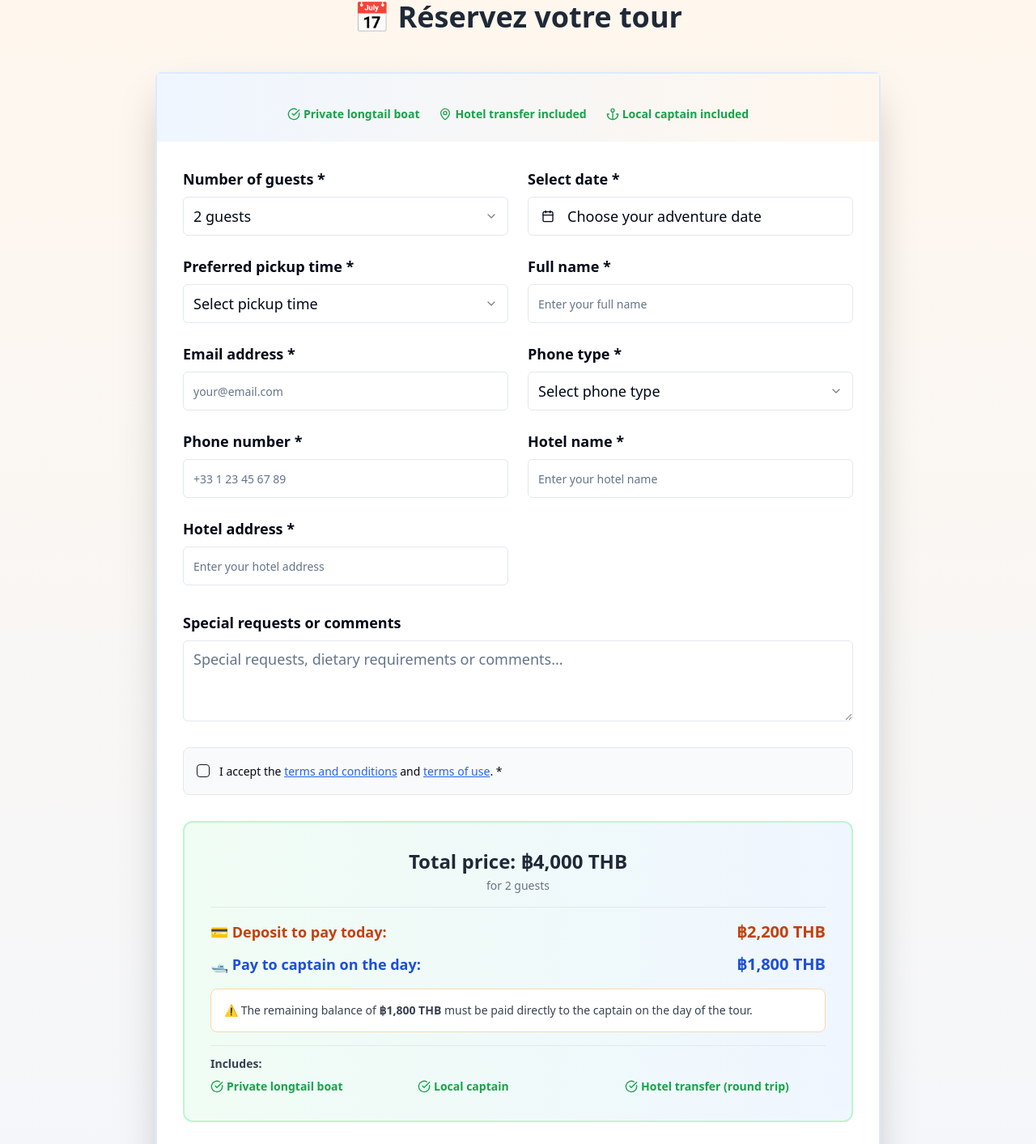
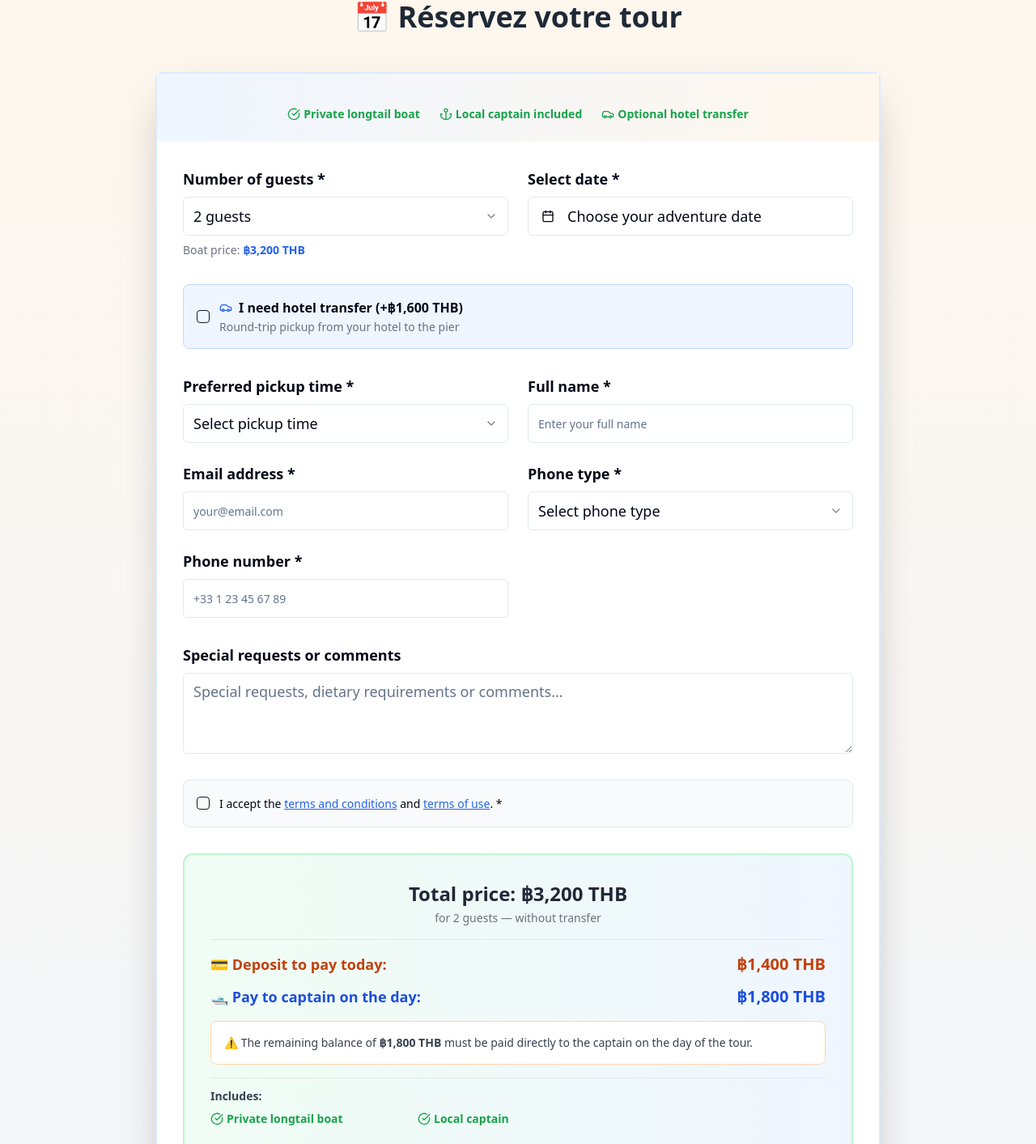
Before and after one commit to Creamylil/ltb-samuiss, a React (Vite) app: page /booking in a window 1280 px wide. Shown: the part 3254-4667 px from the top of the page at 81% size. Built offline with nearby package versions, Linux system fonts and the light colour scheme.

Commit message:
Add hotel transfer option

```diff
--- a/src/components/BookingForm.tsx
+++ b/src/components/BookingForm.tsx
@@ -1,7 +1,7 @@
 
-import React, { useState, useEffect } from 'react';
+import React, { useState } from 'react';
 import { Button } from "@/components/ui/button";
-import { Card, CardContent, CardHeader, CardTitle } from "@/components/ui/card";
+import { Card, CardContent, CardHeader } from "@/components/ui/card";
 import { Input } from "@/components/ui/input";
 import { Label } from "@/components/ui/label";
 import { Select, SelectContent, SelectItem, SelectTrigger, SelectValue } from "@/components/ui/select";
@@ -9,7 +9,7 @@ import { Textarea } from "@/components/ui/textarea";
 import { Calendar } from "@/components/ui/calendar";
 import { Popover, PopoverContent, PopoverTrigger } from "@/components/ui/popover";
 import { Checkbox } from "@/components/ui/checkbox";
-import { CalendarIcon, CheckCircle, Users, MapPin, Shield, Clock, Anchor } from 'lucide-react';
+import { CalendarIcon, CheckCircle, Users, MapPin, Shield, Clock, Anchor, Car } from 'lucide-react';
 import { format } from "date-fns";
 import { enUS } from "date-fns/locale";
 import { supabase } from "@/integrations/supabase/client";
@@ -33,10 +33,10 @@ interface BookingData {
 const TAXI_PRICE = 1600;
 
 function getPricingTier(people: number) {
-  if (people <= 3) return { captainPrice: 1800, margin: 600 };
-  if (people <= 4) return { captainPrice: 2000, margin: 1000 };
-  if (people <= 7) return { captainPrice: 2500, margin: 1500 };
-  return { captainPrice: 3000, margin: 2000 };
+  if (people <= 3) return { captainPrice: 1800, boatPrice: 3200 };
+  if (people <= 4) return { captainPrice: 2000, boatPrice: 4200 };
+  if (people <= 7) return { captainPrice: 2500, boatPrice: 5000 };
+  return { captainPrice: 3000, boatPrice: 6000 };
 }
 
 const BookingForm = () => {
@@ -53,21 +53,32 @@ const BookingForm = () => {
     comment: ''
   });
 
+  const [needsTransfer, setNeedsTransfer] = useState(false);
   const [isProcessing, setIsProcessing] = useState(false);
   const [termsAccepted, setTermsAccepted] = useState(false);
 
-  const { captainPrice, margin } = getPricingTier(bookingData.people);
-  const totalPrice = captainPrice + TAXI_PRICE + margin;
-  const deposit = TAXI_PRICE + margin;
+  const { captainPrice, boatPrice } = getPricingTier(bookingData.people);
+  const margin = boatPrice - captainPrice;
+  const totalPrice = needsTransfer ? boatPrice + TAXI_PRICE : boatPrice;
+  const deposit = needsTransfer ? margin + TAXI_PRICE : margin;
   const remainingToCaptain = captainPrice;
 
   const handleSubmit = async (e: React.FormEvent) => {
     e.preventDefault();
 
-    if (!bookingData.date || !bookingData.name || !bookingData.email || !bookingData.hotelName || !bookingData.hotelAddress || !bookingData.pickupTime) {
+    if (!bookingData.date || !bookingData.name || !bookingData.email || !bookingData.pickupTime) {
       toast({
         title: "Required fields",
         description: "Please fill in all required fields",
+        variant: "destructive"
+      });
+      return;
+    }
+
+    if (needsTransfer && (!bookingData.hotelName || !bookingData.hotelAddress)) {
+      toast({
+        title: "Required fields",
+        description: "Please fill in your hotel name and address for the transfer",
         variant: "destructive"
       });
       return;
@@ -100,6 +111,7 @@ const BookingForm = () => {
           depositTHB: deposit,
           totalPriceTHB: totalPrice,
           captainPriceTHB: remainingToCaptain,
+          needsTransfer,
           bookingData: {
             ...bookingData,
             date: bookingData.date ? format(bookingData.date, 'yyyy-MM-dd') : ''
@@ -134,9 +146,6 @@ const BookingForm = () => {
     <div className="max-w-4xl mx-auto">
       <Card className="shadow-2xl border-2 border-blue-100">
         <CardHeader className="bg-gradient-to-r from-blue-50 to-orange-50">
-
-
-
           <div className="text-center space-y-2 mt-4">
             <div className="flex justify-center items-center space-x-6 text-sm flex-wrap gap-y-2">
               <div className="flex items-center text-green-600">
@@ -144,12 +153,12 @@ const BookingForm = () => {
                 <span className="font-semibold">Private longtail boat</span>
               </div>
               <div className="flex items-center text-green-600">
-                <MapPin className="w-4 h-4 mr-1" />
-                <span className="font-semibold">Hotel transfer included</span>
+                <Anchor className="w-4 h-4 mr-1" />
+                <span className="font-semibold">Local captain included</span>
               </div>
               <div className="flex items-center text-green-600">
-                <Anchor className="w-4 h-4 mr-1" />
-                <span className="font-semibold">Local captain included</span>
+                <Car className="w-4 h-4 mr-1" />
+                <span className="font-semibold">Optional hotel transfer</span>
               </div>
             </div>
           </div>
@@ -175,6 +184,9 @@ const BookingForm = () => {
                     )}
                   </SelectContent>
                 </Select>
+
+                {/* Boat price display */}
+                <p className="text-sm text-gray-500">Boat price: <strong className="text-blue-600">฿{boatPrice.toLocaleString()} THB</strong></p>
               </div>
 
               {/* Date */}
@@ -185,7 +197,6 @@ const BookingForm = () => {
                     <Button
                       variant="outline"
                       className="w-full justify-start text-left font-normal h-12 text-lg">
-
                       <CalendarIcon className="mr-2 h-4 w-4" />
                       {bookingData.date ? format(bookingData.date, "PPP", { locale: enUS }) : "Choose your adventure date"}
                     </Button>
@@ -202,11 +213,28 @@ const BookingForm = () => {
                         return date < minDate;
                       }}
                       initialFocus />
-
                   </PopoverContent>
                 </Popover>
               </div>
+            </div>
 
+            {/* Transfer checkbox */}
+            <div className="flex items-center space-x-3 p-4 bg-blue-50 rounded-lg border border-blue-200">
+              <Checkbox
+                id="transfer"
+                checked={needsTransfer}
+                onCheckedChange={(checked) => setNeedsTransfer(checked as boolean)}
+              />
+              <div className="flex-1">
+                <Label htmlFor="transfer" className="text-base font-semibold cursor-pointer flex items-center gap-2">
+                  <Car className="w-4 h-4 text-blue-600" />
+                  I need hotel transfer (+฿{TAXI_PRICE.toLocaleString()} THB)
+                </Label>
+                <p className="text-sm text-gray-500 mt-0.5">Round-trip pickup from your hotel to the pier</p>
+              </div>
+            </div>
+
+            <div className="grid md:grid-cols-2 gap-6">
               {/* Pickup Time */}
               <div className="space-y-2">
                 <Label htmlFor="pickupTime" className="text-lg font-semibold">Preferred pickup time *</Label>
@@ -242,7 +270,6 @@ const BookingForm = () => {
                   onChange={(e) => setBookingData((prev) => ({ ...prev, name: e.target.value }))}
                   placeholder="Enter your full name"
                   className="h-12 text-lg" />
-
               </div>
 
               {/* Email */}
@@ -255,7 +282,6 @@ const BookingForm = () => {
                   onChange={(e) => setBookingData((prev) => ({ ...prev, email: e.target.value }))}
                   placeholder="your@email.com"
                   className="h-12 text-lg" />
-
               </div>
 
               {/* Phone Type */}
@@ -284,10 +310,11 @@ const BookingForm = () => {
                   onChange={(e) => setBookingData((prev) => ({ ...prev, phone: e.target.value }))}
                   placeholder="+33 1 23 45 67 89"
                   className="h-12 text-lg" />
-
               </div>
 
-              {/* Hotel Name */}
+              {/* Hotel fields - only shown when transfer is selected */}
+              {needsTransfer && (
+                <>
                   <div className="space-y-2">
                     <Label htmlFor="hotelName" className="text-lg font-semibold">Hotel name *</Label>
                     <Input
@@ -296,10 +323,8 @@ const BookingForm = () => {
                       onChange={(e) => setBookingData((prev) => ({ ...prev, hotelName: e.target.value }))}
                       placeholder="Enter your hotel name"
                       className="h-12 text-lg" />
-
                   </div>
 
-              {/* Hotel Address */}
                   <div className="space-y-2">
                     <Label htmlFor="hotelAddress" className="text-lg font-semibold">Hotel address *</Label>
                     <Input
@@ -308,8 +333,9 @@ const BookingForm = () => {
                       onChange={(e) => setBookingData((prev) => ({ ...prev, hotelAddress: e.target.value }))}
                       placeholder="Enter your hotel address"
                       className="h-12 text-lg" />
-
                   </div>
+                </>
+              )}
             </div>
 
             {/* Comment */}
@@ -321,7 +347,6 @@ const BookingForm = () => {
                 onChange={(e) => setBookingData((prev) => ({ ...prev, comment: e.target.value }))}
                 placeholder="Special requests, dietary requirements or comments..."
                 className="min-h-[100px] text-lg" />
-
             </div>
 
             {/* Terms and Conditions Checkbox */}
@@ -331,26 +356,14 @@ const BookingForm = () => {
                 checked={termsAccepted}
                 onCheckedChange={(checked) => setTermsAccepted(checked as boolean)}
                 className="mt-1" />
-
               <div className="flex-1">
-                <Label
-                  htmlFor="terms"
-                  className="text-sm font-medium leading-relaxed cursor-pointer">
-
+                <Label htmlFor="terms" className="text-sm font-medium leading-relaxed cursor-pointer">
                   I accept the{" "}
-                  <Link
-                    to="/terms-conditions"
-                    className="text-blue-600 hover:text-blue-800 underline"
-                    target="_blank">
-
+                  <Link to="/terms-conditions" className="text-blue-600 hover:text-blue-800 underline" target="_blank">
                     terms and conditions
                   </Link>
                   {" "}and{" "}
-                  <Link
-                    to="/sales-conditions"
-                    className="text-blue-600 hover:text-blue-800 underline"
-                    target="_blank">
-
+                  <Link to="/sales-conditions" className="text-blue-600 hover:text-blue-800 underline" target="_blank">
                     terms of use
                   </Link>
                   . *
@@ -365,7 +378,10 @@ const BookingForm = () => {
                   <div className="text-2xl font-bold text-gray-800 mb-1">
                     Total price: ฿{totalPrice.toLocaleString()} THB
                   </div>
-                  <div className="text-sm text-gray-500">for {bookingData.people} guest{bookingData.people > 1 ? 's' : ''}</div>
+                  <div className="text-sm text-gray-500">
+                    for {bookingData.people} guest{bookingData.people > 1 ? 's' : ''}
+                    {needsTransfer ? ' — with hotel transfer' : ' — without transfer'}
+                  </div>
                 </div>
 
                 <div className="border-t border-gray-200 pt-4 space-y-3">
@@ -387,7 +403,7 @@ const BookingForm = () => {
 
                 <div className="border-t border-gray-200 pt-3">
                   <p className="text-sm font-semibold text-gray-700 mb-2">Includes:</p>
-                  <div className="grid grid-cols-3 gap-2 text-sm">
+                  <div className="grid grid-cols-2 md:grid-cols-3 gap-2 text-sm">
                     <div className="flex items-center text-green-600">
                       <CheckCircle className="w-4 h-4 mr-1" />
                       <span className="font-semibold">Private longtail boat</span>
@@ -396,10 +412,12 @@ const BookingForm = () => {
                       <CheckCircle className="w-4 h-4 mr-1" />
                       <span className="font-semibold">Local captain</span>
                     </div>
+                    {needsTransfer && (
                       <div className="flex items-center text-green-600">
                         <CheckCircle className="w-4 h-4 mr-1" />
                         <span className="font-semibold">Hotel transfer (round trip)</span>
                       </div>
+                    )}
                   </div>
                 </div>
               </div>
@@ -412,19 +430,16 @@ const BookingForm = () => {
             <Button
               type="submit"
               className="w-full bg-orange-500 hover:bg-orange-600 text-white py-6 text-base md:text-xl font-bold rounded-xl shadow-lg transform hover:scale-105 transition-all duration-300"
-              disabled={!bookingData.date || !bookingData.name || !bookingData.email || !bookingData.hotelName || !bookingData.hotelAddress || !bookingData.pickupTime || !termsAccepted || isProcessing}>
-
+              disabled={!bookingData.date || !bookingData.name || !bookingData.email || !bookingData.pickupTime || !termsAccepted || isProcessing || (needsTransfer && (!bookingData.hotelName || !bookingData.hotelAddress))}>
               <span className="break-words text-center leading-tight flex items-center justify-center">
-                {isProcessing ?
+                {isProcessing ? (
                   <>
                     <div className="animate-spin rounded-full h-5 w-5 border-b-2 border-white mr-2"></div>
                     Processing...
-                  </> :
-
-                <>
-                    🛥️ Pay Deposit Now - ฿{deposit.toLocaleString()} THB
                   </>
-                }
+                ) : (
+                  <>🛥️ Pay Deposit Now - ฿{deposit.toLocaleString()} THB</>
+                )}
               </span>
             </Button>
 
@@ -451,8 +466,8 @@ const BookingForm = () => {
           </form>
         </CardContent>
       </Card>
-    </div>);
-
+    </div>
+  );
 };
 
 export default BookingForm;
--- a/src/components/StickyPriceBar.tsx
+++ b/src/components/StickyPriceBar.tsx
@@ -5,10 +5,10 @@ import { format } from "date-fns";
 import { enUS } from "date-fns/locale";
 
 const PRICING_TIERS = [
-  { max: 3, price: 4000 },
-  { max: 4, price: 4600 },
-  { max: 7, price: 5600 },
-  { max: 10, price: 6600 },
+  { max: 3, price: 3200 },
+  { max: 4, price: 4200 },
+  { max: 7, price: 5000 },
+  { max: 10, price: 6000 },
 ];
 
 function getPrice(guests: number): number {
@@ -67,9 +67,9 @@ const StickyPriceBar = () => {
           {/* Price display */}
           <div className="text-center">
             <div className="text-lg sm:text-xl font-bold text-blue-600">
-              ฿{price.toLocaleString()} <span className="text-xs font-normal text-gray-500">THB</span>
+              from ฿{price.toLocaleString()} <span className="text-xs font-normal text-gray-500">THB</span>
             </div>
-            <p className="text-[10px] sm:text-xs text-gray-400 leading-tight">Private boat + transfer</p>
+            <p className="text-[10px] sm:text-xs text-gray-400 leading-tight">Private boat · Transfer optional</p>
           </div>
 
           {/* CTA */}
--- a/src/pages/Index.tsx
+++ b/src/pages/Index.tsx
@@ -316,7 +316,7 @@ const Index = () => {
                     <CheckCircle className="w-4 h-4 mr-1" /> Local captain
                   </div>
                   <div className="flex items-center">
-                    <CheckCircle className="w-4 h-4 mr-1" /> Hotel transfer (round trip)
+                    <CheckCircle className="w-4 h-4 mr-1" /> Optional hotel transfer
                   </div>
                 </div>
               </div>
```
Lines whose indentation alone changed are shown as unchanged.
